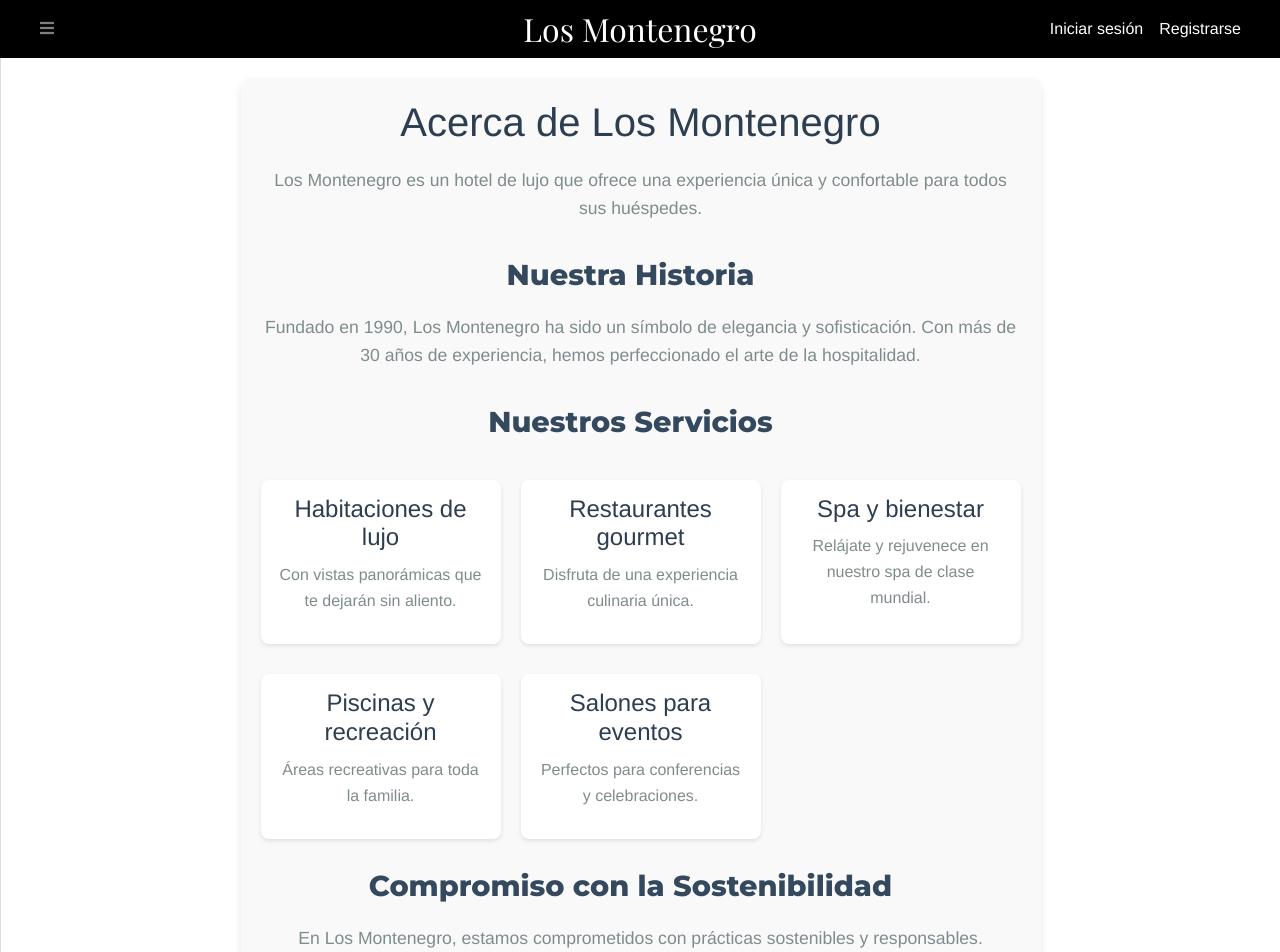
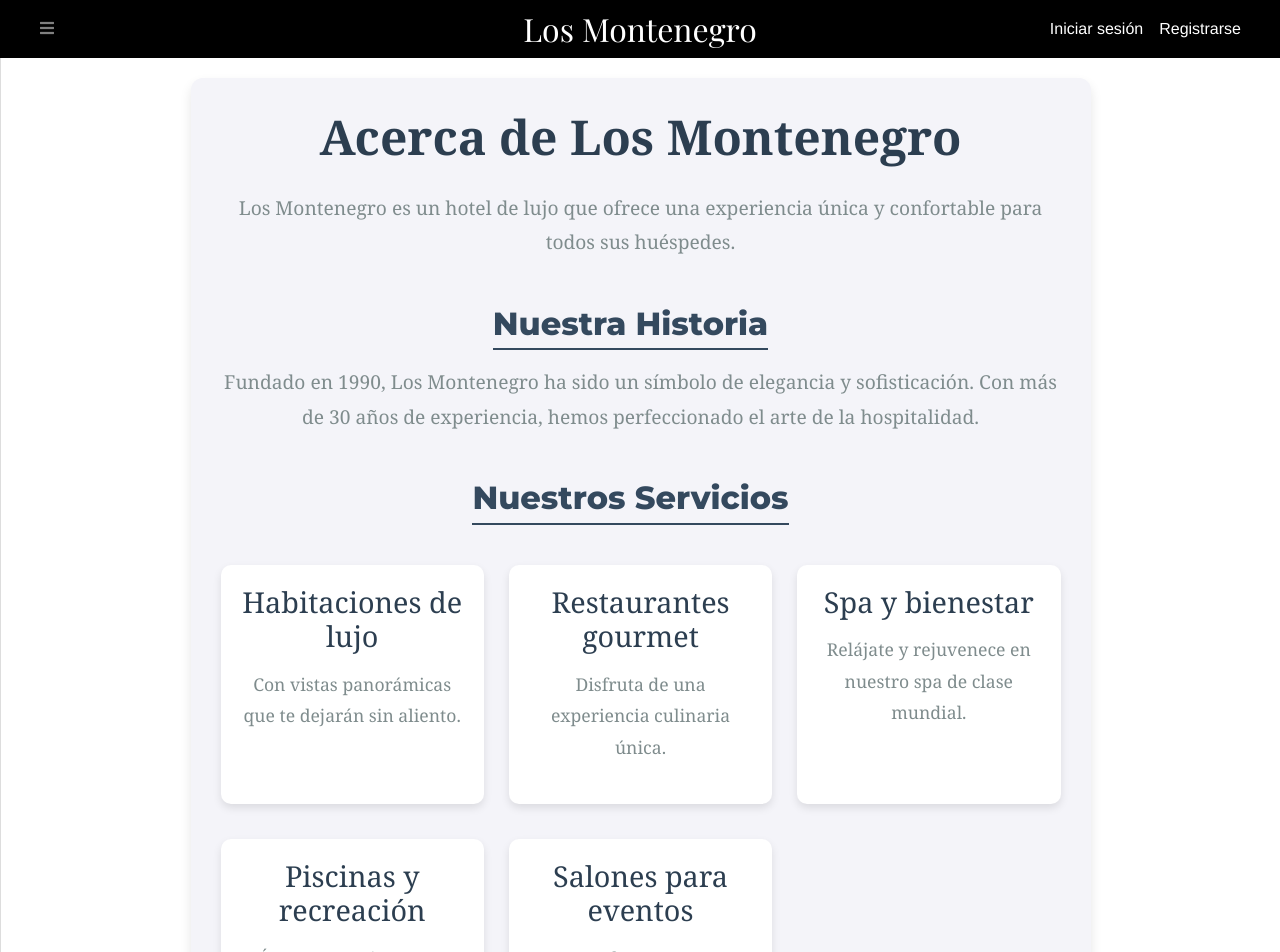
Before and after one commit to mvr38-ua/hotel-montenegro, a Vue app in the folder frontend/hotel_los_montenegro/: page /about in a window 1280 px wide. Shown: the top 952 px of the page. Built offline with nearby package versions, Linux system fonts and the light colour scheme.

Commit message:
arreglitos jiji

```diff
--- a/frontend/hotel_los_montenegro/src/pages/About.vue
+++ b/frontend/hotel_los_montenegro/src/pages/About.vue
@@ -49,55 +49,77 @@
 
 <style scoped>
 .about-container {
-  max-width: 800px;
+  max-width: 900px;
   margin: 0 auto;
-  padding: 20px;
-  background-color: #f9f9f9;
-  border-radius: 10px;
-  box-shadow: 0 4px 8px rgba(0, 0, 0, 0.1);
+  padding: 30px;
+  background-color: #f4f4f9;
+  border-radius: 12px;
+  box-shadow: 0 6px 12px rgba(0, 0, 0, 0.1);
+  font-family: 'Georgia', serif;
 }
 
 h1 {
-  color: #2c3e50;
-  font-size: 2.5rem;
-  margin-bottom: 20px;
+  color: #2c3e50; /* Dark gray */
+  font-size: 3rem;
+  margin-bottom: 25px;
+  text-align: center;
+  font-weight: bold;
 }
 
 h2 {
-  color: #34495e;
-  font-size: 1.8rem;
-  margin-top: 20px;
+  color: #34495e; /* Medium dark gray */
+  font-size: 2rem;
+  margin-top: 25px;
+  margin-bottom: 15px;
+  border-bottom: 2px solid #34495e;
+  padding-bottom: 5px;
 }
 
 p {
-  font-size: 1.1rem;
-  color: #7f8c8d;
-  line-height: 1.6;
+  font-size: 1.2rem;
+  color: #7f8c8d; /* Medium gray */
+  line-height: 1.8;
+  margin-bottom: 20px;
 }
 
 .services-grid {
   display: grid;
-  grid-template-columns: repeat(auto-fit, minmax(200px, 1fr));
-  gap: 20px;
-  margin-top: 20px;
+  grid-template-columns: repeat(auto-fit, minmax(250px, 1fr));
+  gap: 25px;
+  margin-top: 25px;
 }
 
 .service-item {
   background-color: #ffffff;
-  padding: 15px;
-  border-radius: 8px;
-  box-shadow: 0 2px 4px rgba(0, 0, 0, 0.1);
+  padding: 20px;
+  border-radius: 10px;
+  box-shadow: 0 4px 8px rgba(0, 0, 0, 0.1);
   text-align: center;
+  transition: transform 0.3s ease, box-shadow 0.3s ease;
+}
+
+.service-item:hover {
+  transform: translateY(-5px);
+  box-shadow: 0 8px 16px rgba(0, 0, 0, 0.2);
 }
 
 .service-item h3 {
-  color: #2c3e50;
-  font-size: 1.5rem;
-  margin-bottom: 10px;
+  color: #2c3e50; /* Dark gray */
+  font-size: 1.8rem;
+  margin-bottom: 15px;
 }
 
 .service-item p {
-  font-size: 1rem;
-  color: #7f8c8d;
+  font-size: 1.1rem;
+  color: #7f8c8d; /* Medium gray */
+}
+
+blockquote {
+  font-size: 1.2rem;
+  color: #555; /* Medium dark gray */
+  border-left: 4px solid #34495e;
+  padding-left: 15px;
+  margin: 20px 0;
+  font-style: italic;
 }
 </style>
--- a/frontend/hotel_los_montenegro/src/pages/Login.vue
+++ b/frontend/hotel_los_montenegro/src/pages/Login.vue
@@ -10,11 +10,9 @@
         <label for="password">Password:</label>
         <input type="password" id="password" v-model="password" required />
       </div>
-      <button type="submit" class="login-button">Login</button>
+      <button type="submit" class="btn btn-custom">Login</button>
       <p v-if="errorMessage" class="error">{{ errorMessage }}</p>
       <p v-if="!errorMessage" class="acierto">{{ aciertoMessage }}</p>
-
-
     </form>
   </div>
 </template>
@@ -73,9 +71,6 @@ const login = async () => {
     errorMessage.value = 'Email o password incorrecto.';
   }
 };
-
-
-
 </script>
 
 <style scoped>
@@ -124,19 +119,18 @@ input {
 }
 
 /* Botón */
-.login-button {
-  padding: 10px;
-  background: #007BFF;
-  color: #fff;
-  font-size: 16px;
-  border: none;
+.btn-custom {
+  background-color: lightgray;
+  color: black;
+  border: 1px solid black;
   border-radius: 5px;
-  cursor: pointer;
-  transition: background-color 0.3s;
+  padding: 10px 20px;
+  transition: background-color 0.3s ease;
+  text-align: center;
 }
 
-.login-button:hover {
-  background: #0056b3;
+.btn-custom:hover {
+  background-color: darkgray;
 }
 
 /* Mensajes de error */
@@ -146,6 +140,7 @@ input {
   font-size: 14px;
   margin-top: 10px;
 }
+
 .acierto {
   text-align: center;
   color: rgb(89, 255, 0);
--- a/frontend/hotel_los_montenegro/src/pages/Register.vue
+++ b/frontend/hotel_los_montenegro/src/pages/Register.vue
@@ -41,7 +41,7 @@
         <label for="birthdate">Birth Date:</label>
         <input type="date" id="birthdate" v-model="birthdate" required />
       </div>
-      <button type="submit" class="register-button">Register</button>
+      <button type="submit" class="btn btn-custom">Register</button>
       <p v-if="errorMessage" class="error">{{ errorMessage }}</p>
       <p v-if="successMessage" class="success">{{ successMessage }}</p>
     </form>
@@ -136,19 +136,18 @@ select {
 }
 
 /* Botón */
-.register-button {
-  padding: 10px;
-  background: #007BFF;
-  color: #fff;
-  font-size: 16px;
-  border: none;
+.btn-custom {
+  background-color: lightgray;
+  color: black;
+  border: 1px solid black;
   border-radius: 5px;
-  cursor: pointer;
-  transition: background-color 0.3s;
+  padding: 10px 20px;
+  transition: background-color 0.3s ease;
+  text-align: center;
 }
 
-.register-button:hover {
-  background: #0056b3;
+.btn-custom:hover {
+  background-color: darkgray;
 }
 
 /* Mensajes */
--- a/frontend/hotel_los_montenegro/src/pages/perfil.vue
+++ b/frontend/hotel_los_montenegro/src/pages/perfil.vue
@@ -13,7 +13,7 @@
           <p class="card-text"><strong>Dirección:</strong> {{ user.direccion.direccion }}, {{ user.direccion.municipio }}, {{ user.direccion.provincia }}, {{ user.direccion.pais }}</p>
         </div>
         <div>
-          <button class="btn btn-primary" @click="irAReservas">Ver Mis Reservas</button>
+          <button class="btn btn-custom" @click="irAReservas">Ver Mis Reservas</button>
         </div>
       </div>
 
@@ -26,7 +26,7 @@
               <label for="newPassword" class="form-label">Nueva Contraseña</label>
               <input type="password" v-model="newPassword" class="form-control" id="newPassword" required />
             </div>
-            <button type="submit" class="btn btn-primary">Cambiar Contraseña</button>
+            <button type="submit" class="btn btn-custom">Cambiar Contraseña</button>
           </form>
         </div>
       </div>
@@ -52,9 +52,9 @@ export default {
   },
   methods: {
     irAReservas() {
-        // Redirige a la página de reservas o detalles de usuario
-        this.$router.push('/mis_reservas');
-      },
+      // Redirige a la página de reservas o detalles de usuario
+      this.$router.push('/mis_reservas');
+    },
     async fetchUser() {
       try {
         const token = localStorage.getItem('token');
@@ -118,4 +118,17 @@ export default {
 .card-body {
   text-align: left;
 }
+
+.btn-custom {
+  background-color: lightgray;
+  color: black;
+  border: 1px solid black;
+  border-radius: 5px;
+  padding: 10px 20px;
+  transition: background-color 0.3s ease;
+}
+
+.btn-custom:hover {
+  background-color: darkgray;
+}
 </style>
```
